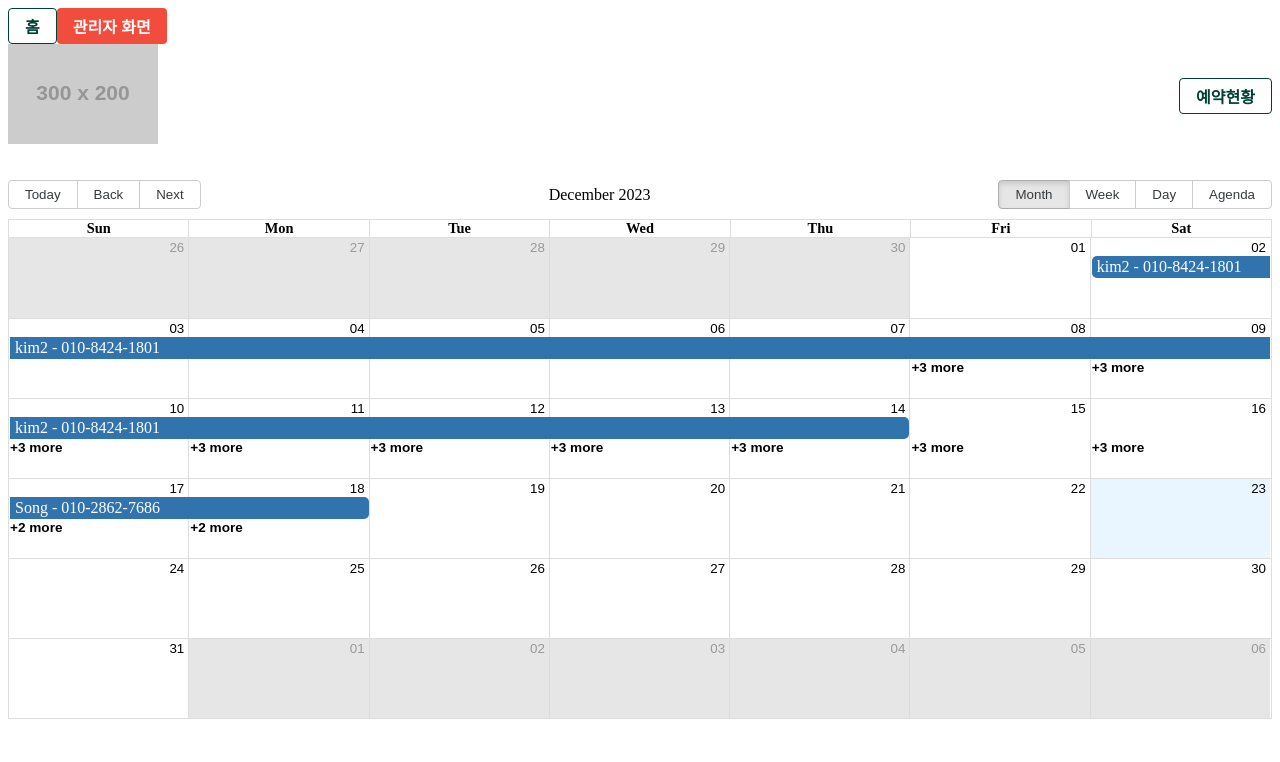
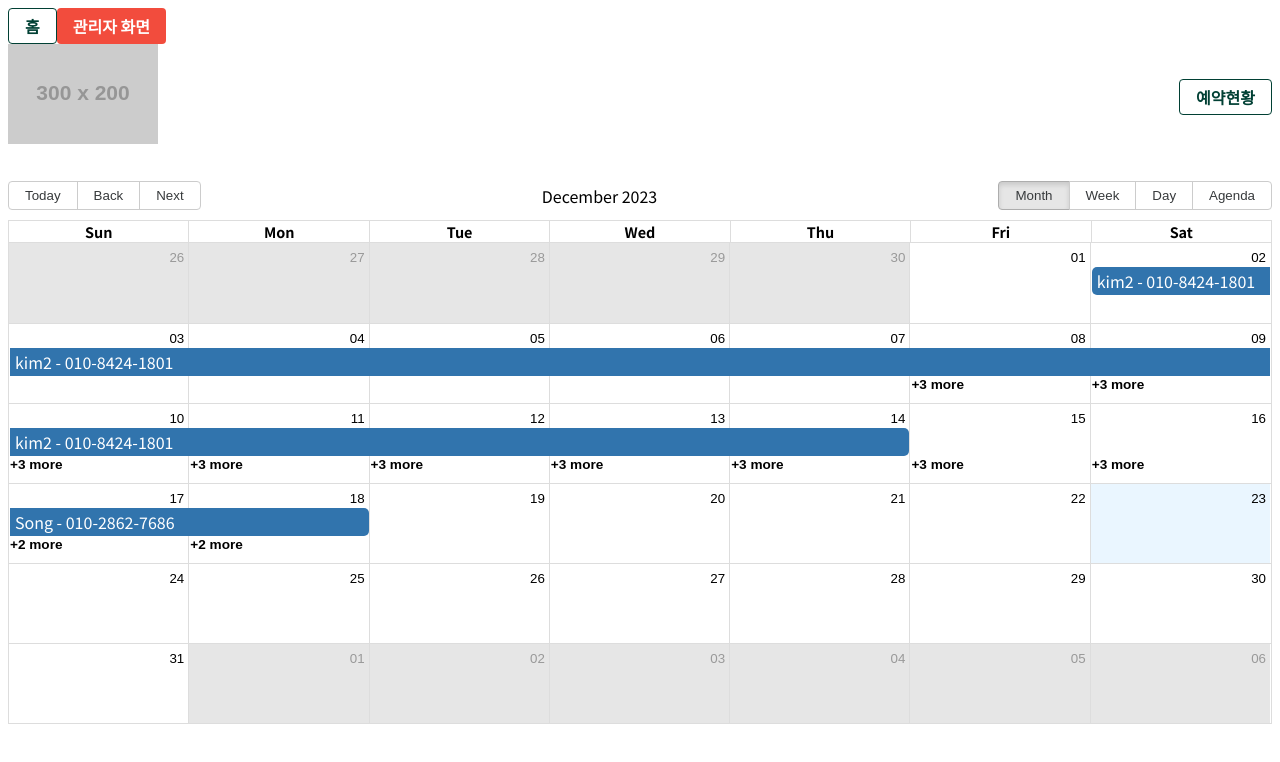
Before and after one commit to Disposable-Development-Team/yeah-yak-frontend, a React (Create React App) app: page / in a window 1280 px wide. Shown: the top 762 px of the page. Built offline with nearby package versions, Linux system fonts and the light colour scheme.

Commit message:
폰트 noto-sans로 변경

```diff
--- a/src/components/atoms/Button/index.jsx
+++ b/src/components/atoms/Button/index.jsx
@@ -68,6 +68,7 @@ export const StyledButton = styled.button`
   border-radius: 4px;
   color: white;
   font-weight: bold;
+  font-family: inherit;
   cursor: pointer;
   padding-left: 1rem;
   padding-right: 1rem;
--- a/src/styles/main.css
+++ b/src/styles/main.css
@@ -1,4 +1,7 @@
+@import url('https://fonts.googleapis.com/css2?family=Noto+Sans+KR:wght@100;300;400;700&display=swap');
+
 .App {
   max-width: 1440px;
   margin: 0 auto;
+  font-family: 'Noto Sans KR', 'Roboto';
 }
```
